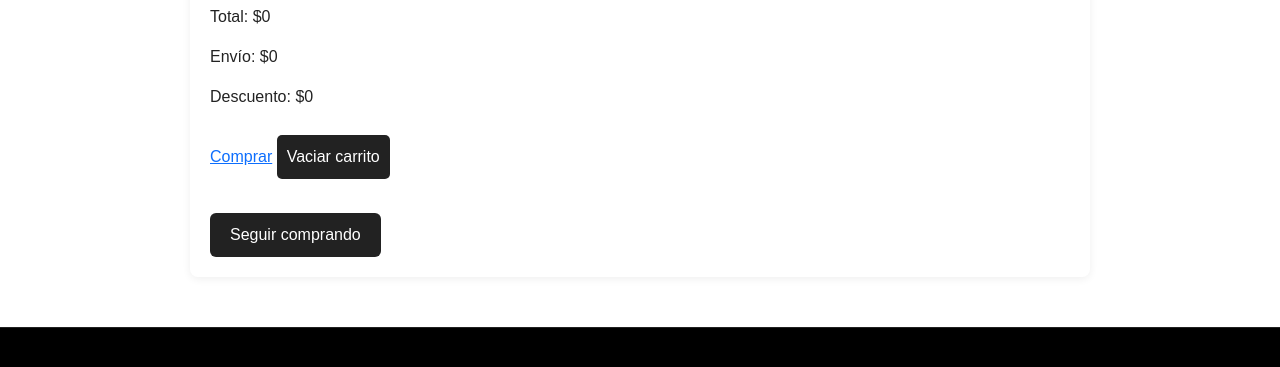
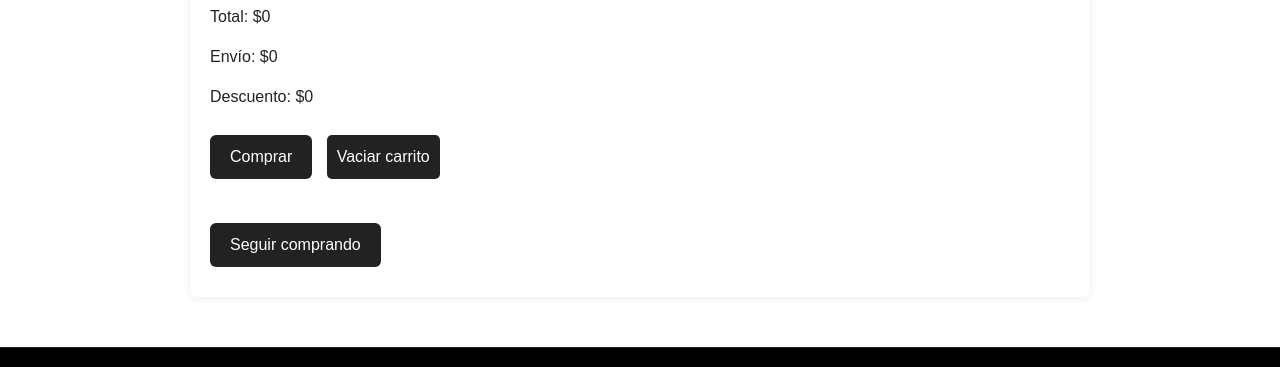
Before and after one commit to lpesalaccia/jotabudin, a plain HTML site: page sections/carrito.html in a window 1280 px wide. Shown: the part 183-550 px from the top of the page. Drawn offline with nearby package versions, Linux system fonts and the light colour scheme.

Commit message:
termine funcionalidades tienda

```diff
--- a/sections/carrito.html
+++ b/sections/carrito.html
@@ -41,16 +41,16 @@
 
   <main>
 
-    <section id="carrito-visual" style="margin-top:32px;">
+    <section id="carrito-visual">
       <h2>Carrito de compras</h2>
   <div id="lista-carrito" class="carrito-productos"></div>
       <p>Total: $<span id="total">0</span></p>
       <p>Envío: $<span id="envio">0</span></p>
       <p>Descuento: $<span id="descuento">0</span></p>
-      <a id="checkout" href="https://wa.me/5492983409498" target="_blank">Comprar</a>
+      <button id="checkout" onclick="location.href='https://wa.me/5492983409498'">Comprar</button>
       <button id="vaciarCarrito">Vaciar carrito</button>
       <br><br>
-      <a href="./tienda.html" id="seguir-comprando" style="display:inline-block; padding:10px 20px; background:#222; color:#fff; border-radius:6px; text-decoration:none;">Seguir comprando</a>
+      <button onclick="location.href='./tienda.html'" id="seguir-comprando">Seguir comprando</button>
     </section>
 
 
--- a/style.css
+++ b/style.css
@@ -255,9 +255,9 @@ button {
 }
 
 button:hover {
-    background: #fff;
+    background: grey;
     color: #222;
-    border: 1px solid #222;
+    transition: 0.3s, color 0.3s;
 }
 
 
@@ -384,7 +384,8 @@ footer small {
     border-radius: 50%;
     width: 20px;
     height: 20px;
-    display: none; /* se muestra cuando hay items */
+    display: none;
+    /* se muestra cuando hay items */
     align-items: center;
     justify-content: center;
     font-size: 12px;
@@ -404,6 +405,43 @@ footer small {
         'wght' 400,
         'GRAD' 0,
         'opsz' 24
+}
+
+#carrito-visual {
+    margin-top:32px;
+}
+
+#seguir-comprando {
+    display: inline-block;
+    padding: 10px 20px;
+    background: #222;
+    color: #fff;
+    border-radius: 6px;
+    text-decoration: none;
+    cursor: pointer;
+    transition: 0.3s, color 0.3s;
+}
+
+#seguir-comprando:hover {
+    background: grey;
+    color: #222;
+}
+
+#checkout {
+    display: inline-block;
+    padding: 10px 20px;
+    background: #222;
+    color: #fff;
+    border-radius: 6px;
+    text-decoration: none;
+    margin-right: 10px;
+    cursor: pointer;
+    transition: 0.3s, color 0.3s;
+}
+
+#checkout:hover {
+    background: grey;
+    color: #222;
 }
 
 /* -------------------------------------------------- Tienda -------------------------------------------------------------- */
```
